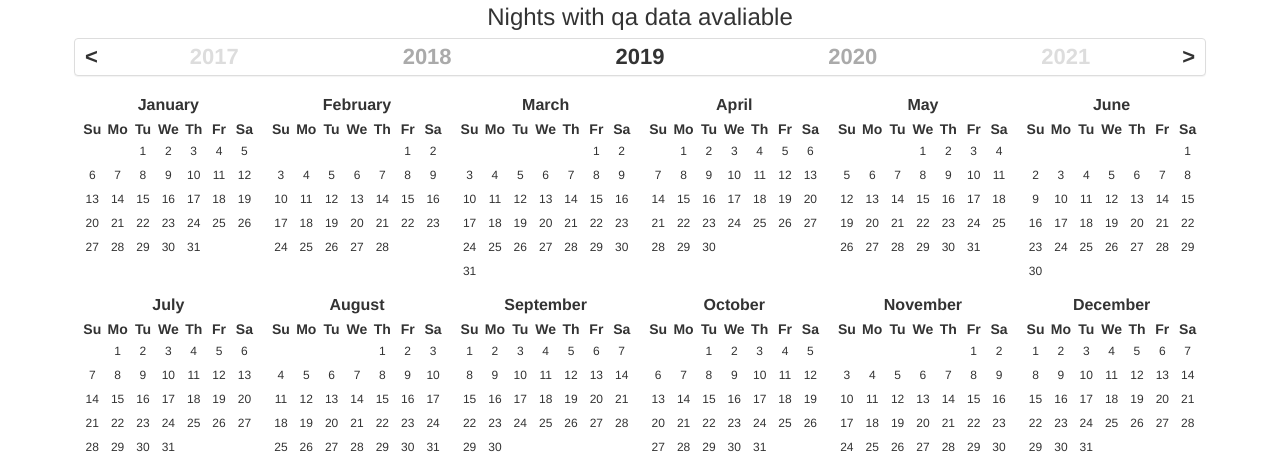
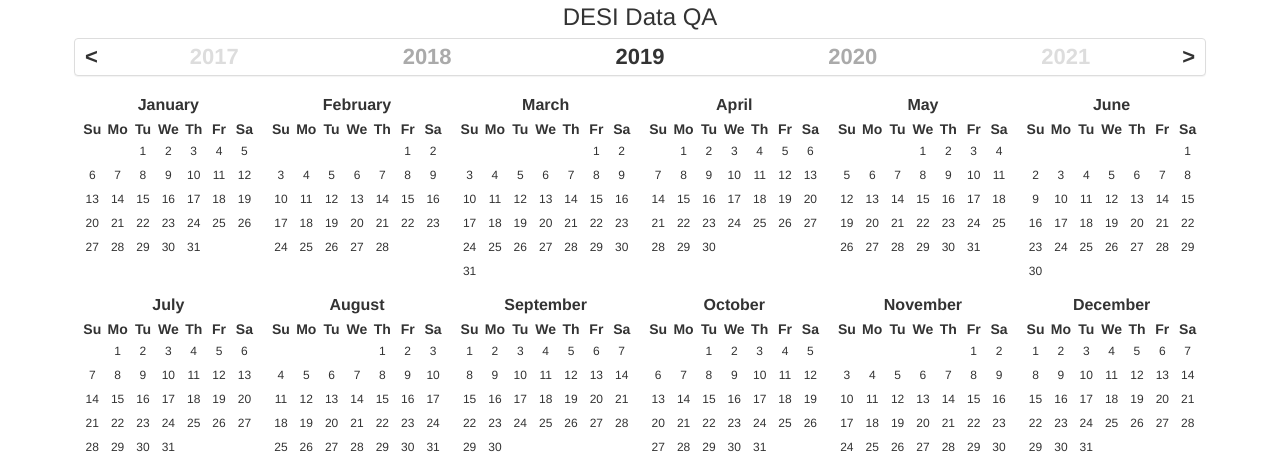
Before and after one commit to desihub/nightwatch, a Python web app: template py/qqa/webpages/templates/nights.html in a window 1280 px wide. Shown: the top 458 px of the page. Run offline with Jinja, Linux system fonts and the light colour scheme; the template is opened without the code that fills it, so the values that code supplies are empty.

Commit message:
changed title on calendar page

```diff
--- a/py/qqa/webpages/templates/nights.html
+++ b/py/qqa/webpages/templates/nights.html
@@ -15,7 +15,7 @@
 <body>
 {# Each plot is wrapped in if/endif for robustness against missing plots #}
 
-<div><center><font size="5" text_align="center">Nights with qa data avaliable</font></center><div>
+<div><center><font size="5" text_align="center">DESI Data QA</font></center><div>
 
 <div class="container">
     <div class="calendar"></div>
```
